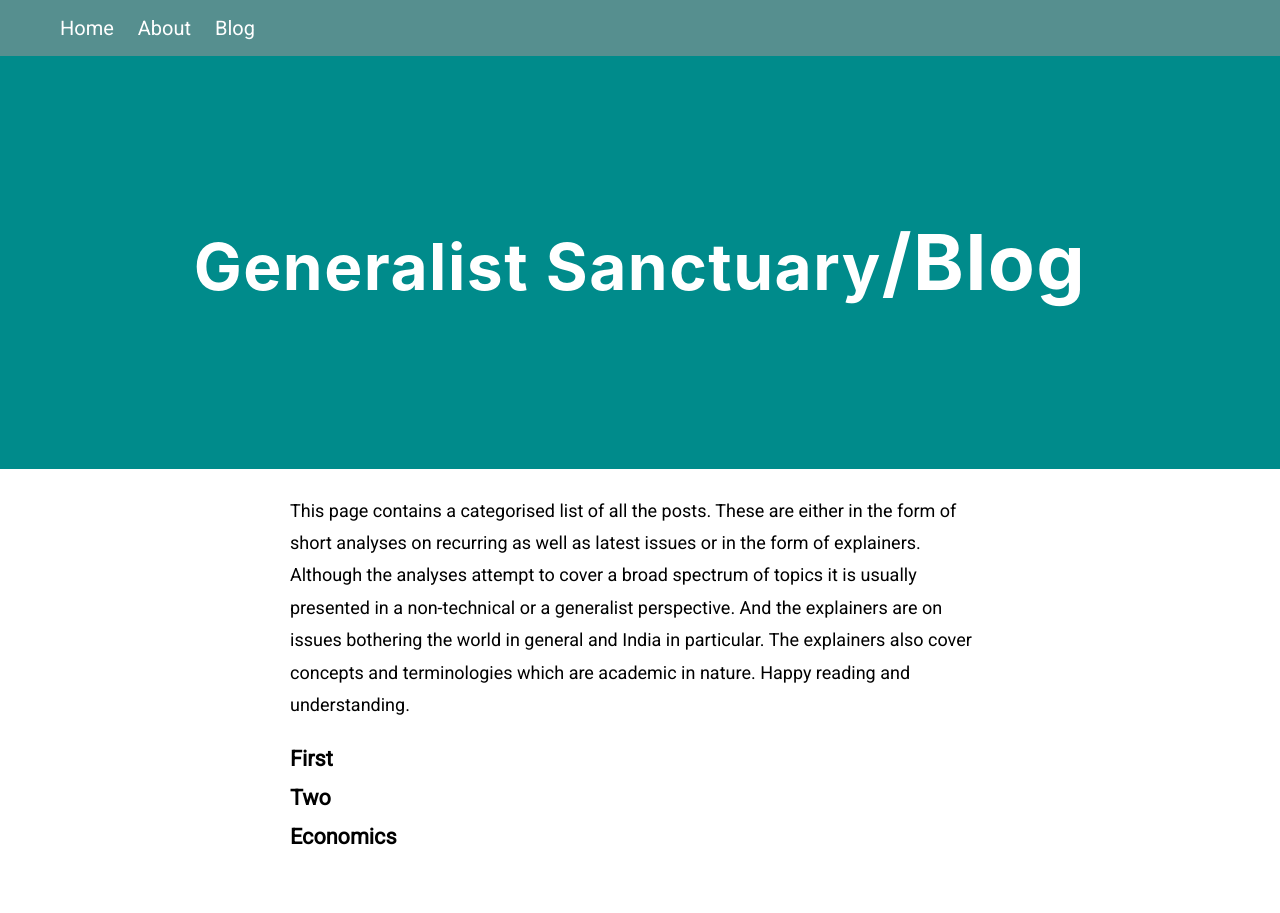
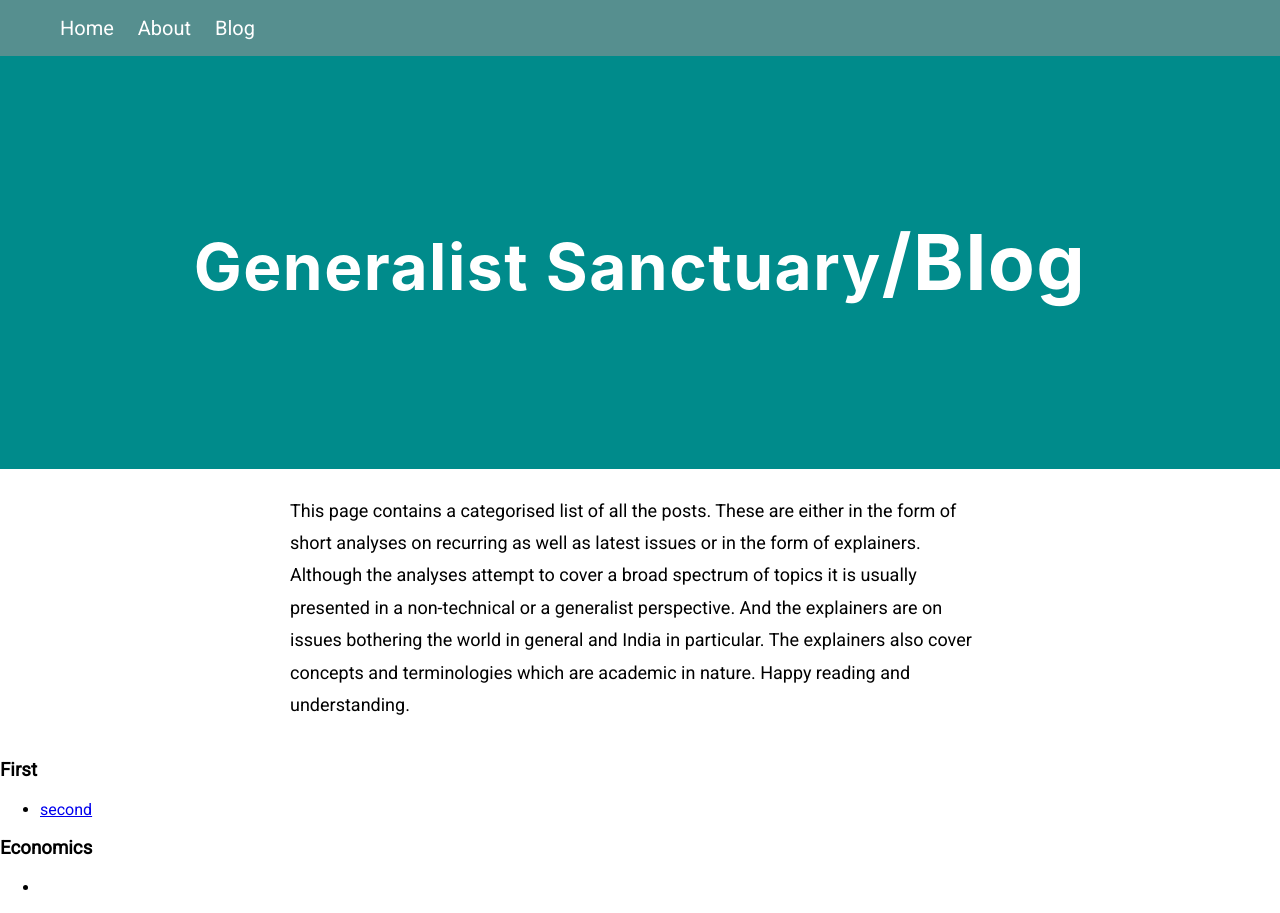
Before and after one commit to generalistsanctuary/generalistsanctuary.github.io, a Jekyll site: the page built from blog.html, in a window 1280 px wide. Built offline with Jekyll 4.4.1, drawn with Linux system fonts in a browser that asks for light colours.

Commit message:
Update blog.html

```diff
--- a/blog.html
+++ b/blog.html
@@ -23,10 +23,12 @@
       <p>This page contains a categorised list of all the posts. These are either in the form of short analyses on recurring as well as latest issues or in the form of explainers. Although the analyses attempt to cover a broad spectrum of topics it is usually presented in a non-technical or a generalist perspective. And the explainers are on issues bothering the world in general and India in particular. The explainers also cover concepts and terminologies which are academic in nature. Happy reading and understanding.</p>
       <br>
       {% for cat in site.categories %}
-        <p><span style="font-size:larger; font-weight: bold;">{{cat[0]| capitalize}}</span></p>
-          {% for post in site.categories.cat[0] %}
+        <h3>{{cat[0]| capitalize}}</h3>
+          <ul>
+          {% for post in cat[1] %}
           <li><a href="{{post.url"}}>{{post.title}}</a></li>
           {% endfor %}
+          </ul>
       {% endfor %}
 
   </body>
```
